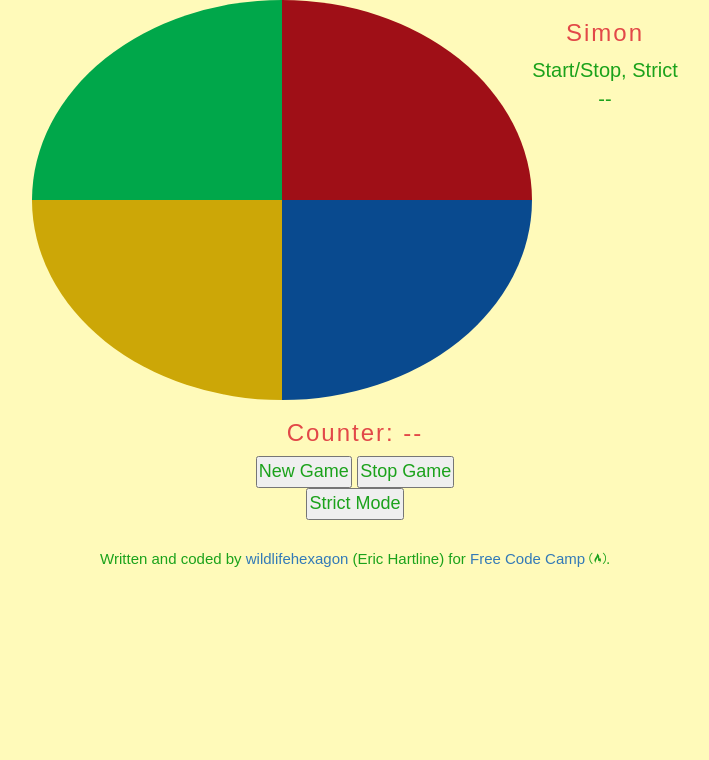
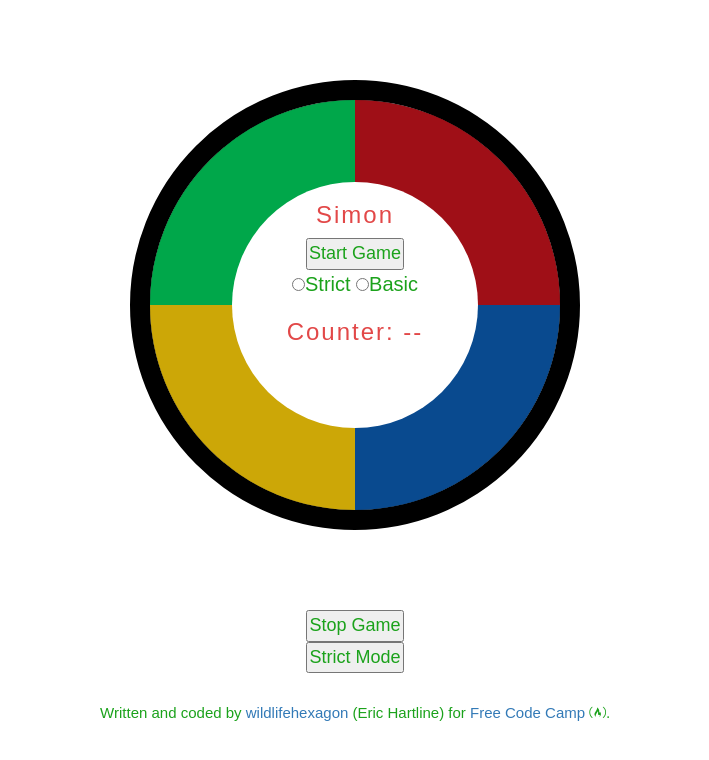
Before and after one commit to erichartline/simon-game, a plain HTML site: page index.html in a window 1280 px wide. Shown: the whole page, without its empty margins (285-994 px from the left). Drawn offline with nearby package versions, Linux system fonts and the light colour scheme; a web font is replaced by a local one.

Commit message:
changing design

```diff
--- a/index.html
+++ b/index.html
@@ -11,24 +11,26 @@
 <body>
 
   <div class="container">
-    <div class="top">
-     <div class="green"></div>
-     <div class="yellow"></div>
-    </div>
-    <div class="bottom">
-     <div class="red"></div>
-     <div class="blue"></div>
-    </div>
-    <div class="interface">
-      <h3>Simon</h3>
-      <div id="buttons">Start/Stop, Strict</div>
-      <div id="counter">--</div>
+    <div class="simon">
+      <div class="board">
+       <div class="green"></div>
+       <div class="red"></div>
+       <div class="yellow"></div>
+       <div class="blue"></div>
+
+       <div class="interface">
+         <h3>Simon</h3>
+         <div id="buttons"><button id="new">Start Game</button></div>
+         <input type="radio" name="mode" id="strict">Strict
+         <input type="radio" name="mode" id="basic">Basic
+         <h3>Counter: <span class="counter">--</span></h3>
+       </div>
+      </div>
     </div>
   </div>
 
-  <h3>Counter: <span class="counter">--</span></h3>
 
-  <button id="new">New Game</button>
+
   <button id="stop">Stop Game</button><br />
   <button id="strict">Strict Mode</button>
   <br /><br />
--- a/style.css
+++ b/style.css
@@ -5,7 +5,6 @@
 }
 
 body {
-  background-color: #FFFABA;
   font-family: 'Days One', sans-serif;
   color: #1BA21B;
   font-size: 2em;
@@ -21,42 +20,62 @@ button {
   padding: 1px;
 }
 
-.container {
+.simon {
+  position: relative;
+  height: 450px;
+  width: 450px;
+  margin: 80px auto;
+  border-radius: 50%;
+  border: 20px solid black;
+}
+
+.board {
   display: flex;
+  flex-direction: row;
   flex-wrap: wrap;
-  justify-content: center;
-  border-radius: 100%;
-  border-color: black;
+  width: 100%;
+  height: 100%;
+  border-radius: 50%;
+  background-color: #000000;
 }
 
 .interface {
+  position: absolute;
+  width: 60%;
+  height: 60%;
+  background-color: white;
+  border-radius: 50%;
+  left: 20%;
+  right: 20%;
+  top: 20%;
+}
 
+/* add boxshadow */
+
+.green{
+  width: 50%;
+  height: 50%;
+  background-color : #00a74a;
+  border-top-left-radius: 100%;
 }
 
 .red{
-  width: 250px;
-  height: 200px;
+  width: 50%;
+  height: 50%;
   background-color : #9f0f17;
   border-top-right-radius: 100%;
 }
 
-.green{
-  width: 250px;
-  height: 200px;
-  background-color : #00a74a;
-  border-top-left-radius: 100%;
-}
-
 .yellow{
-  width: 250px;
-  height: 200px;
+  width: 50%;
+  height: 50%;
   background-color : #cca707;
   border-bottom-left-radius: 100%;
 }
 
 .blue{
-  width: 250px;
-  height: 200px;
+  width: 50%;
+  height: 50%;
   background-color : #094a8f;
   border-bottom-right-radius: 100%;
 }
```
